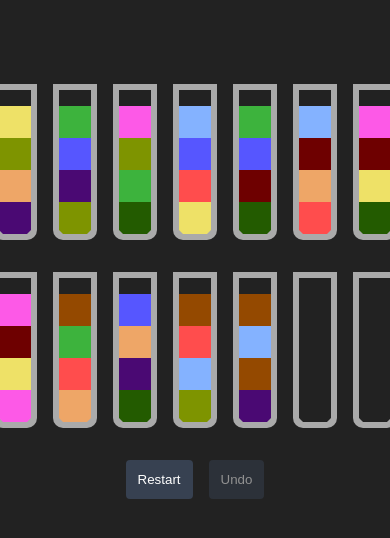
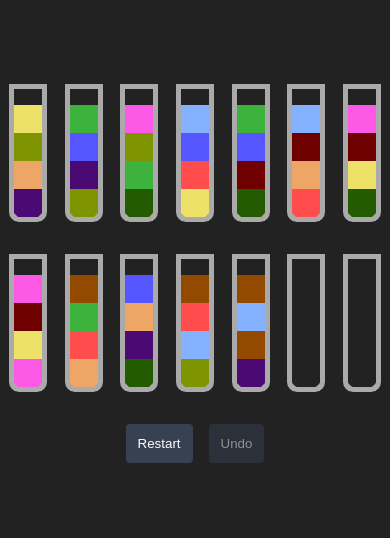
Before and after one commit to kyttike/watersort, a React (Create React App) app: page / in a window 390 px wide. Shown: the top 538 px of the page. Built offline with nearby package versions, Linux system fonts and the light colour scheme.

Commit message:
Make game playable at 320px

```diff
--- a/src/Vial.css
+++ b/src/Vial.css
@@ -5,8 +5,14 @@
   border-bottom-left-radius: 10px;
   cursor: pointer;
   transition: all 0.2s;
-  margin: 0 0.5rem 2rem;
+  margin: 0 auto 2rem;
   padding-top: 1rem;
+}
+
+@media only screen and (max-width: 400px) {
+  .vial {
+    border-width: 5px;
+  }
 }
 
 .vial:after {
@@ -36,3 +42,9 @@
 .vial-liquid {
   padding: 1rem;
 }
+
+@media only screen and (max-width: 400px) {
+  .vial-liquid {
+    padding: 0.875rem;
+  }
+}
--- a/src/VialDisplay.css
+++ b/src/VialDisplay.css
@@ -1,5 +1,6 @@
 .vial-display {
   display: flex;
+  width: 100%;
   flex-direction: column;
   flex-wrap: wrap;
   align-items: center;
@@ -7,4 +8,6 @@
 
 .vial-display--row {
   display: flex;
+  width: 100%;
+  max-width: 420px;
 }
```
